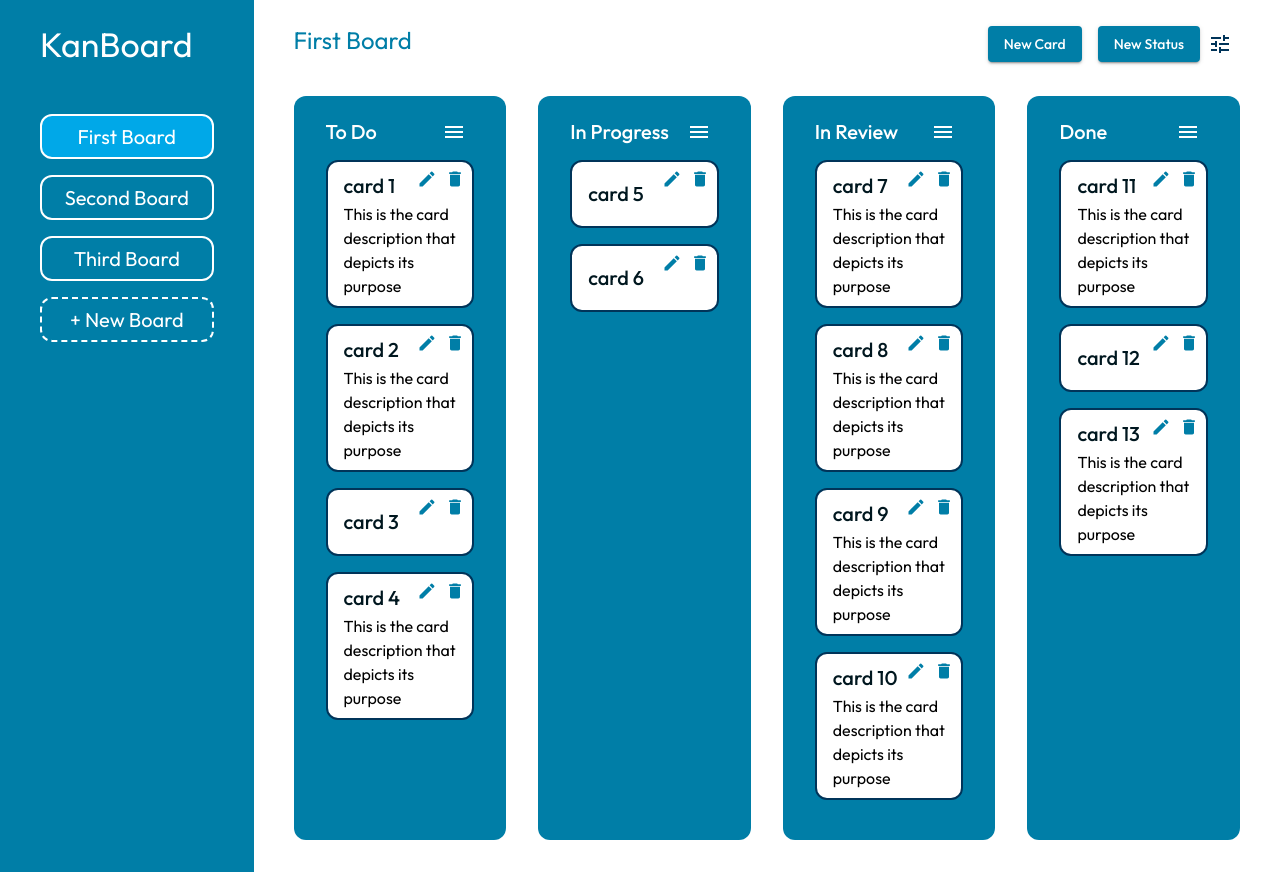
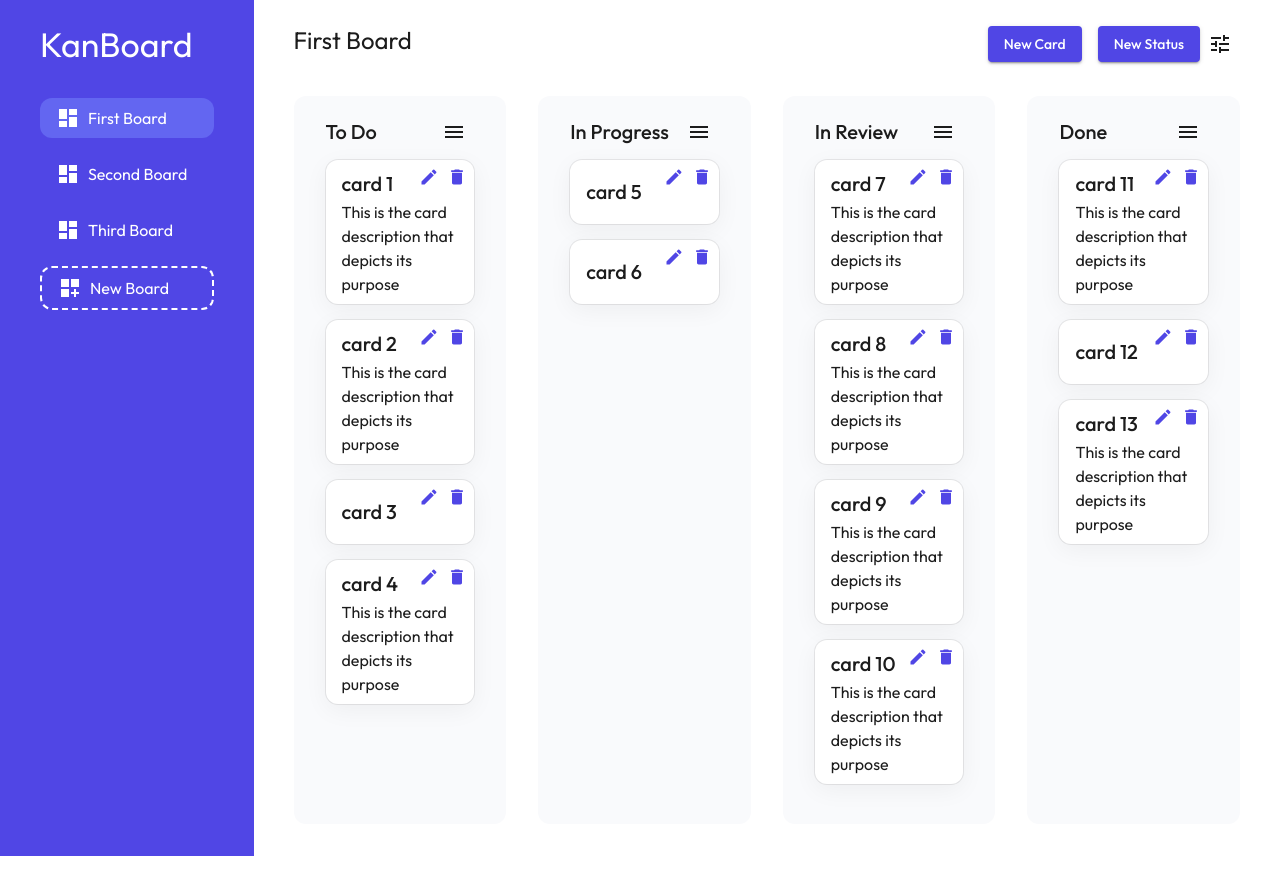
Before and after one commit to FacuReartes/KanBoard, a Next.js app: page / in a window 1280 px wide. Built offline with nearby package versions, Linux system fonts and the light colour scheme.

Commit message:
ui overhaul

```diff
--- a/src/components/Board.tsx
+++ b/src/components/Board.tsx
@@ -81,11 +81,11 @@ const Board: FC<IBoards> = (props) => {
         display: 'flex',
         flexDirection: 'column',
         bgcolor: 'common.white',
-        overflowX: 'auto',
+        overflowX: 'none',
       }}
     >
       <Box sx={{ display: 'flex', justifyContent: 'space-between' }}>
-        <Typography variant="h5" component="h2" color="primary.light">
+        <Typography variant="h5" component="h2" color="common.black">
           {props.name}
         </Typography>
         <Box>
@@ -96,9 +96,9 @@ const Board: FC<IBoards> = (props) => {
               mr: 2,
               textTransform: 'none',
               color: 'common.white',
-              bgcolor: 'primary.light',
+              bgcolor: 'primary.main',
               ':hover': {
-                bgcolor: 'primary.main',
+                bgcolor: 'primary.light',
               },
               "@keyframes status-shake": {
               '0%': { transform: 'translateY(0)' },
@@ -120,16 +120,16 @@ const Board: FC<IBoards> = (props) => {
             sx={{
               textTransform: 'none',
               color: 'common.white',
-              bgcolor: 'primary.light',
+              bgcolor: 'primary.main',
               ':hover': {
-                bgcolor: 'primary.main',
+                bgcolor: 'primary.light',
               },
             }}
           >
             New Status
           </Button>
           <IconButton onClick={() => setOpenBoardModal(true)}>
-            <Tune color="secondary" />
+            <Tune sx={{ color: 'common.black' }} />
           </IconButton>
         </Box>
       </Box>
--- a/src/components/modals/BoardModal.tsx
+++ b/src/components/modals/BoardModal.tsx
@@ -65,7 +65,6 @@ const BoardModal: FC<IBoardModal> = (props) => {
             top: '50%',
             translate: '-50% -50%',
             backgroundColor: 'white',
-            border: 2,
             borderColor: 'secondary.main',
             borderRadius: 3,
             px: 4,
--- a/src/components/modals/CardModal.tsx
+++ b/src/components/modals/CardModal.tsx
@@ -71,7 +71,6 @@ const CardModal: FC<ICardModal> = (props) => {
             top: '50%',
             translate: '-50% -50%',
             backgroundColor: 'white',
-            border: 2,
             borderColor: 'secondary.main',
             borderRadius: 3,
             px: 4,
--- a/src/components/modals/StatusModal.tsx
+++ b/src/components/modals/StatusModal.tsx
@@ -65,7 +65,6 @@ const StatusModal: FC<IStatusModal> = (props) => {
             top: '50%',
             translate: '-50% -50%',
             backgroundColor: 'white',
-            border: 2,
             borderColor: 'secondary.main',
             borderRadius: 3,
             px: 4,
--- a/src/components/sidebar/BoardItem.tsx
+++ b/src/components/sidebar/BoardItem.tsx
@@ -1,6 +1,7 @@
 import { setActiveBoard } from '@/state/kanban/kanbanSlice';
 import { AppDispatch, RootState } from '@/state/store';
-import { ListItemButton } from '@mui/material';
+import { Dashboard } from '@mui/icons-material';
+import { ListItemButton, Typography } from '@mui/material';
 import React, { FC } from 'react';
 import { useDispatch, useSelector } from 'react-redux';
 
@@ -19,17 +20,17 @@ const BoardItem: FC<IBoardItem> = (props) => {
     <ListItemButton
       onClick={() => dispatch(setActiveBoard(props.id))}
       sx={{
-        border: 2,
+        justifyContent: 'flex-start',
         borderRadius: 3,
-        justifyContent: 'center',
         fontSize: 20,
         mb: 2,
-        bgcolor: activeBoard === props.id ? 'primary.main' : 'primary.light',
+        bgcolor: activeBoard === props.id ? 'primary.light' : 'unset',
         color: 'common.white',
         borderColor: 'common.white',
       }}
     >
-      {props.name}
+      <Dashboard sx={{ mr: 1 }}/>
+      <Typography>{props.name}</Typography>
     </ListItemButton>
   );
 };
--- a/src/components/sidebar/Sidebar.tsx
+++ b/src/components/sidebar/Sidebar.tsx
@@ -4,6 +4,7 @@ import BoardItem from './BoardItem';
 import { useSelector } from 'react-redux';
 import { RootState } from '@/state/store';
 import BoardModal from '../modals/BoardModal';
+import { DashboardCustomize } from '@mui/icons-material';
 
 const Sidebar: FC = () => {
   const [openBoardModal, setOpenBoardModal] = useState<boolean>(false);
@@ -24,7 +25,7 @@ const Sidebar: FC = () => {
         px: 5,
         width: 300,
         pt: 3,
-        bgcolor: 'primary.light',
+        bgcolor: 'primary.main',
       }}
     >
       <Typography variant="h4" component="h1" color="common.white">
@@ -34,7 +35,7 @@ const Sidebar: FC = () => {
       <List
         sx={{
           gap: 3,
-          pt: 6,
+          pt: 4,
         }}
       >
         {renderBoardItems}
@@ -43,7 +44,7 @@ const Sidebar: FC = () => {
           sx={{
             border: 2,
             borderRadius: 3,
-            justifyContent: 'center',
+            justifyContent: 'flex-start',
             fontSize: 20,
             mb: 2,
             borderStyle: 'dashed',
@@ -51,7 +52,8 @@ const Sidebar: FC = () => {
             color: 'common.white',
           }}
         >
-          + New Board
+          <DashboardCustomize sx={{ mr: 1 }}/>
+          <Typography>New Board</Typography>
         </ListItemButton>
       </List>
 
--- a/src/components/statuses/Status.tsx
+++ b/src/components/statuses/Status.tsx
@@ -85,7 +85,7 @@ const Status: FC<IStatus> = (props) => {
         height: '100%',
         width: '25%',
         borderRadius: 3,
-        bgcolor: isOver ? 'primary.main' : 'primary.light',
+        bgcolor: isOver ? 'primary.light' : 'grey.500',
         "@keyframes status-shake": {
           '0%': { transform: 'translateX(0)' },
           '25%': { transform: 'translateX(5px)' },
@@ -106,11 +106,11 @@ const Status: FC<IStatus> = (props) => {
           width: '100%',
         }}
       >
-        <Typography variant="h6" component="h3" color="common.white">
+        <Typography variant="h6" component="h3" color={ isOver ? 'common.white' : 'common.black' }>
           {props.name}
         </Typography>
         <IconButton onClick={handleOpenMenu}>
-          <MenuIcon sx={{ color: 'common.white' }} />
+          <MenuIcon sx={{ color: isOver ? 'common.white' : 'common.black' }} />
         </IconButton>
       </Box>
       <Menu
--- a/src/components/statuses/cards/Card.tsx
+++ b/src/components/statuses/cards/Card.tsx
@@ -36,8 +36,8 @@ const Card: FC<ICard> = (props) => {
   return (
     <ListItem
       sx={{
-        border: 2,
-        borderColor: 'secondary.main',
+        borderColor: 'common.white',
+        boxShadow: "rgba(0, 0, 0, 0.05) 0px 6px 24px 0px, rgba(0, 0, 0, 0.08) 0px 0px 0px 1px",
         borderRadius: 3,
         p: 0,
         mb: 2,
@@ -58,6 +58,7 @@ const Card: FC<ICard> = (props) => {
           px: 2,
           py: props.description ? 1 : 2,
           width: '100%',
+          color: 'common.black'
         }}
         ref={setNodeRef}
         {...attributes}
@@ -66,7 +67,6 @@ const Card: FC<ICard> = (props) => {
         <Typography
           variant="h6"
           component="h4"
-          color="common.black"
           sx={{ wordBreak: 'break-word', hyphens: 'auto' }}
         >
           {props.name}
@@ -94,7 +94,7 @@ const Card: FC<ICard> = (props) => {
         >
           <Edit
             sx={{
-              color: 'primary.light',
+              color: 'primary.main',
               fontSize: 20,
             }}
           />
@@ -107,7 +107,7 @@ const Card: FC<ICard> = (props) => {
         >
           <Delete
             sx={{
-              color: 'primary.light',
+              color: 'primary.main',
               fontSize: 20,
             }}
           />
--- a/src/theme/theme.ts
+++ b/src/theme/theme.ts
@@ -6,15 +6,21 @@ const theme = createTheme({
   },
   palette: {
     primary: {
-      main: '#00A8E8',
-      light: '#007EA7'
+      //main: '#6366F1',
+      main: '#5046E5',
+      //light: '#C7D2FE'
+      light: '#6366F1'
     },
     secondary: {
       main: '#003459',
     },
     common: {
-      black: '#00171F',
+      black: '#1C1C1C',
       white: '#fff',
+    },
+    grey: {
+      //500: '#212121'
+      500: '#F9FAFC'
     }
   }
 })
```
